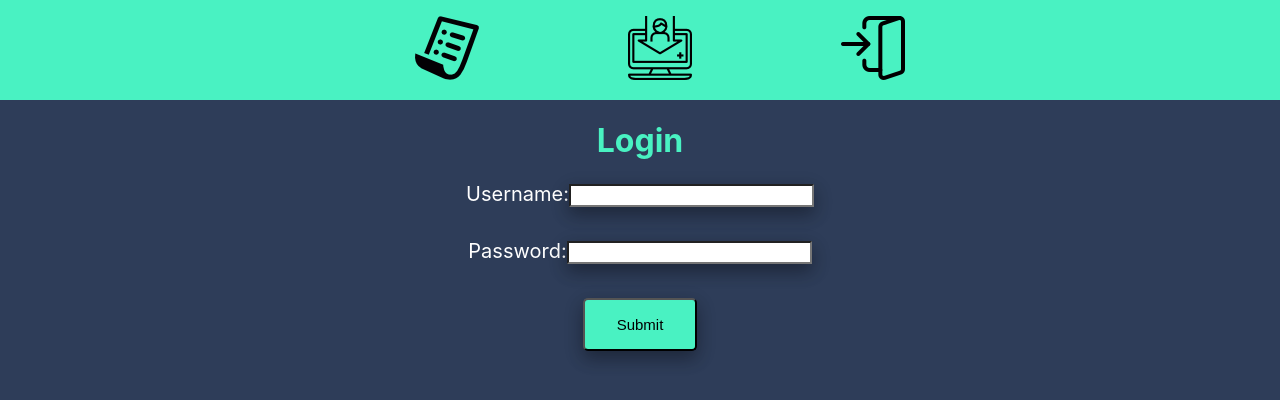
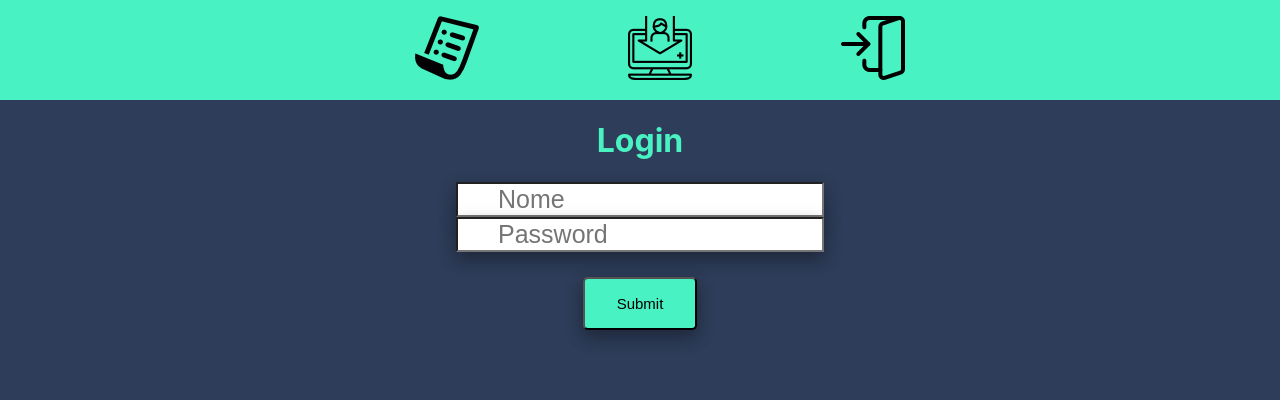
Before and after one commit to AndreErnesto/Projeto-Final-PW2, a React (Create React App) app in the folder teste/: page /Login in a window 1280 px wide. Shown: the top 400 px of the page. Built offline with nearby package versions, Linux system fonts and the light colour scheme.

Commit message:
Finalização do registration.js que criar uma dado para a api e finalização do login.js que recebe os dados da api

```diff
--- a/teste/package.json
+++ b/teste/package.json
@@ -2,6 +2,7 @@
   "name": "teste",
   "version": "0.1.0",
   "private": true,
+  "proxy":"https://apipw2.herokuapp.com",
   "dependencies": {
     "@testing-library/jest-dom": "^5.11.6",
     "@testing-library/react": "^11.1.2",
--- a/teste/src/Registration.js
+++ b/teste/src/Registration.js
@@ -1,68 +1,63 @@
-import React, {useState,useEffect} from 'react';
-import {useHistory} from "react-router-dom";
+import React, { Component } from 'react'
+import axios from 'axios'
+import "./form.css"
 
-/* import "./form.css"; */
-/* import "./App.css"; */
+class PostForm extends Component {
+	constructor(props) {
+		super(props)
 
+		this.state = {
+			Nome: '',
+			password: ''
+		}
+	}
 
-function Registration(){
+	changeHandler = e => {
+		this.setState({ [e.target.name]: e.target.value })
+	}
 
-const[Nome,setNome]=useState("");
-const[password,setpassword]=useState("");
+	submitHandler = e => {
+		e.preventDefault()
+		console.log(this.state)
+		axios
+			.post('/Utilizadores', this.state)
+			.then(response => {
+				console.log(response)
+			})
+			.catch(error => {
+				console.log(error)
+			})
+	}
 
-
-
-const history = useHistory();
-useEffect(() =>{
-    if(localStorage.getItem("user-info")){
-        history.push("./login")
-    }
-},[])
-
-
-async function Register(){
-
-console.warn(Nome,password)
-let item={Nome,password};
-let result = await fetch("https://apipw2.herokuapp.com/Utilizadores",{
-    method:'POST',
-    headers:{
-            "Content-Type":"application/json",
-            "Accept":"application/json"
-        },
-    body:JSON.stringify(item)
-    });
-    result = await result.json();
-    localStorage.setItem("user-info",JSON.stringify(result))
-    history.push("./login")
-
-}
-    return(
-
-        <div className="Registration">
-
+	render() {
+		const { Nome,password} = this.state
+		return (
+			<div>
 				<h1>Registration</h1>
-
-            <form>
+				<form className="form" onSubmit={this.submitHandler}>
 					<div>
-                Username:
-                    <input type="text" placeholder="nome"
-                     onChange={(e) => setNome(e.target.value)} className="nome"></input>
+						<input
+							type="text"
+							name="Nome"
+							placeholder="Nome"
+							value={Nome}
+							onChange={this.changeHandler}
+						/>
 					</div>
-                <br></br>
 					<div>
-                Password:
-                    <input type="text" placeholder="password"
-                    onChange={(e) => setpassword(e.target.value)} className="password"></input>
+						<input
+							type="text"
+							name="password"
+							placeholder="Password"
+							value={password}
+							onChange={this.changeHandler}
+						/>
 					</div>
-                <br></br>
-                <button onClick={Register} className="botão">Sign Up</button>
+					<button type="submit">Submit</button>
 				</form>
-
 			</div>
-
-
 		)
 	}
+}
 
-export default Registration;
+export default PostForm
--- a/teste/src/form.css
+++ b/teste/src/form.css
@@ -1,4 +1,4 @@
-form{
+.form{
     display: flex;
     flex-direction:column;
     justify-content: space-around;
@@ -6,31 +6,23 @@ form{
     align-items: center;
 }
 
-label{
-    color: white;
-    font-size:20px;
-}
-
-/* label#text{
-    margin-right:5%;
-} */
-
-input[type=button], input[type=submit]{
+button{
     background-color: #49F2C2;
     border-radius: 5px;
     box-shadow: 0 8px 16px 0 rgba(0,0,0,0.2), 0 6px 20px 0 rgba(0,0,0,0.19);
     color: rgb(0, 0, 0);
     padding: 16px 32px;
-    margin: 2px 2px;
+    margin: 2% 2px;
     cursor: pointer;
     font-size:15px;
   }
 
-  input[type=text] {
+   input[type=text]{
     box-shadow: 0 8px 16px 0 rgba(0,0,0,0.2), 0 6px 20px 0 rgba(0,0,0,0.19);
-    background-color: white;
+    background-color: rgb(255, 255, 255);
     background-position: 10px 10px;
     background-repeat: no-repeat;
     padding-left: 40px;
-    font-size:15px;
+    margin: 0%;
+    font-size:25px;
   }
--- a/teste/src/login.js
+++ b/teste/src/login.js
@@ -1,32 +1,76 @@
-import React from 'react';
-import "./form.css";
-/* import "./App.css"; */
-
-function Login(){
-    return(
-
-        <div className="Login">
-
-            <h1>Login</h1>
-
-            <form>
-                <label>
-                    Username:
-                <input type="text" name="name" />
-                </label>
-                <p></p>
-                <label>
-                    Password:
-                <input type="text" name="password" />
-                </label>
-                <p></p>
-                <input type="submit" value="Submit" />
-            </form>
-
-        </div>
+import React, { Component } from 'react'
+import axios from 'axios'
+import "./form.css"
 
 
-    )
+class PostForm extends Component {
+
+
+	constructor(props) {
+		super(props)
+
+		this.state = {
+			Nome: '',
+			password: ''
+		}
+
+	}
+
+	changeHandler = e => {
+		this.setState({ [e.target.name]: e.target.value })
+	}
+
+	submitHandler = e => {
+		e.preventDefault()
+		console.log(this.state)
+		axios
+			.get(`/Utilizadores`, this.state)
+			.then(response => {
+				const found = response.data.find(user => user.Nome == this.state.Nome && user.password == this.state.password);
+				console.log(found)
+				if(found){
+
+					console.log("Change page")
+				}
+			})
+			.catch(error => {
+				console.log(error)
+			})
+
 }
 
-export default Login;
+	render() {
+
+		const { Nome,password} = this.state
+		return (
+
+			<div>
+				<h1>Login</h1>
+				<form onSubmit={this.submitHandler}>
+					<div>
+						<input
+							type="text"
+							name="Nome"
+							placeholder="Nome"
+							value={Nome}
+							onChange={this.changeHandler}
+						/>
+					</div>
+					<div>
+						<input
+							type="text"
+							name="password"
+							placeholder="Password"
+							value={password}
+							onChange={this.changeHandler}
+						/>
+					</div>
+					<button type="submit" >Submit</button>
+				</form>
+			</div>
+        )
+	}
+}
+
+
+export default PostForm
```
Lines whose indentation alone changed are shown as unchanged.
